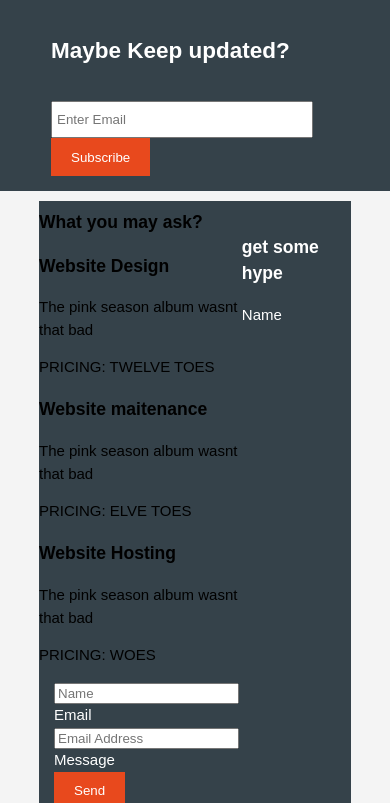
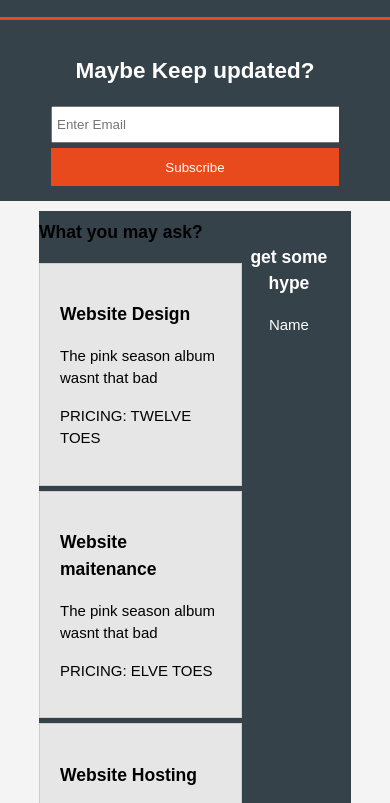
Before and after one commit to UrenaAlex/urenaalex.github.io, a plain HTML site: page third.html in a window 390 px wide. Shown: the part 112-915 px from the top of the page. Drawn offline with Linux system fonts and the light colour scheme.

Commit message:
css media

```diff
--- a/CSS/style.css
+++ b/CSS/style.css
@@ -141,10 +141,24 @@ aisde#sidebar{
     margin-top:10px;
 }
 
+aside#sidebar .quote input, aside#sidebar .quote textarea{
+    width:90%;
+    padding:5px;
+}
+
 /* Main-col*/
 article#main-col{
     float:left;
     width:65%;
+}
+
+/* What */
+ul#what li{
+    list-style:none;
+    padding:20px;
+    border: #cccccc solid 1px;
+    margin-bottom:5px;
+    background:#e6e6e6;
 }
 
 footer{
@@ -154,3 +168,37 @@ footer{
     background-color:#e8491d;
     text-align: center;
 }
+
+/* Media Queries */
+@media(max-width: 768px){
+    header #branding
+    header nav,
+    header nav li,
+    #newsletter h1,
+    #newsletter form,
+    #boxes .box
+    article#main-col,
+    aside#sidebar{
+        float: none;
+        text-align:center;
+        width:100%;
+    }
+
+    header{
+        padding-bottom: 20px
+    }
+
+    #showcase h1{
+        margin-top:40px;
+    }
+
+    #newsletter button, .quote button{
+        display:block;
+        width: 100%;
+        }
+
+        #newsletter form input[type="email"], .quote input, .quote textarea{
+            width: 100%;
+            margin-bottom: 5px;
+        }
+}
```
